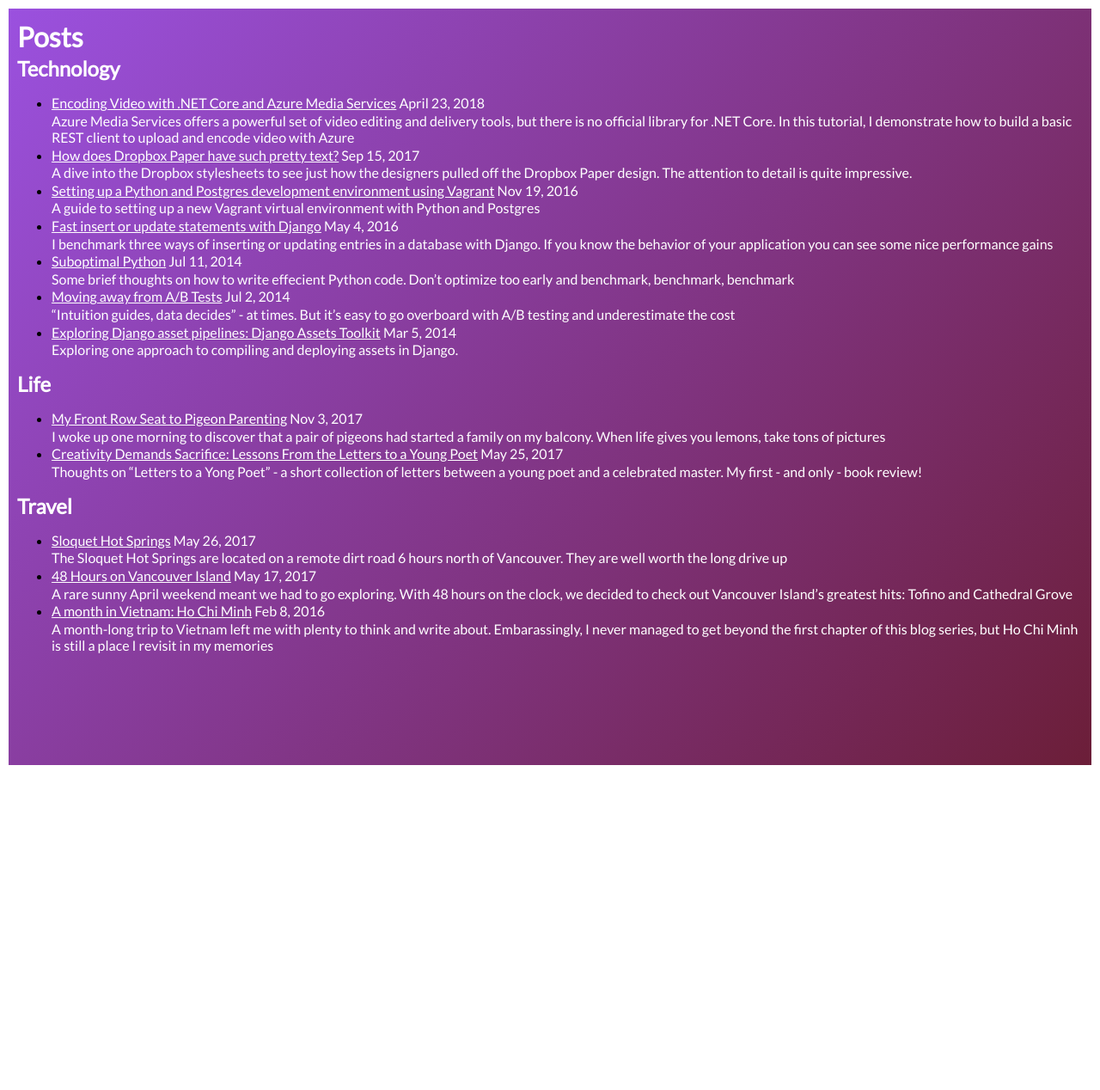
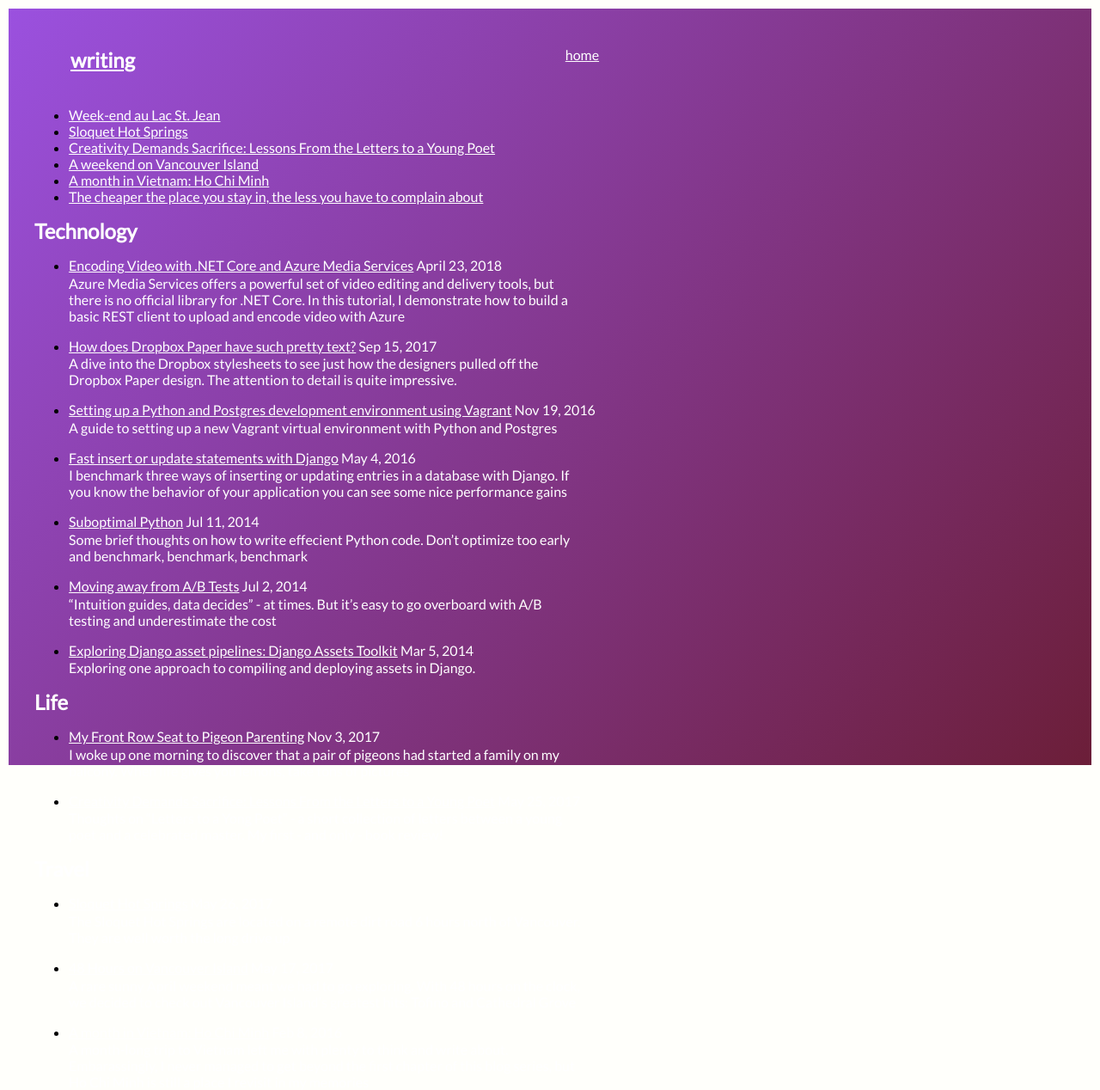
Before and after one commit to jskopek/jskopek.github.io, a Jekyll site: the page built from posts.html, in a window 1280 px wide. Shown: the whole page at 86% size. Built offline with Jekyll 4.4.1, drawn with Linux system fonts in a browser that asks for light colours; before the commit the page ends 940 px from its top, so only the background shows below that.

Commit message:
Tweaks to drone and posts pages

```diff
--- a/drones.html
+++ b/drones.html
@@ -1,10 +1,8 @@
 ---
-layout: default
+layout: drones
 title: Drone Pans
 permalink: /drones/
 ---
-
-<p><a href="/">home</a></p>
 
 {% assign bc = site.dronepans | where: "categories", "bc" %}
 
--- a/posts.html
+++ b/posts.html
@@ -1,9 +1,14 @@
 ---
-layout: default
+layout: post
 ---
 
-
-<h1>Posts</h1>
+<ul>
+    {% for post in site.posts %}
+    <li>
+        <a href="{{ post.url }}">{{ post.title }}</a>
+    </li>
+    {% endfor %}
+</ul>
 
 <h2>Technology</h2>
 <ul>
```
